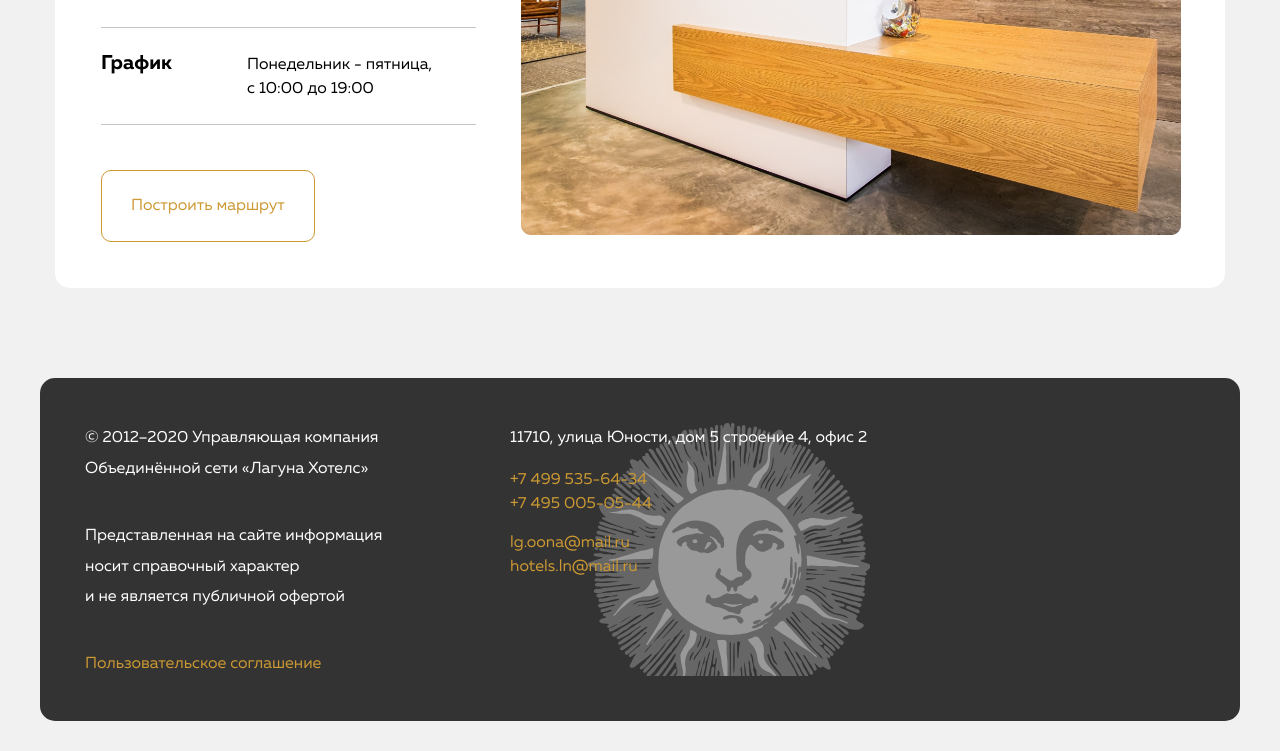
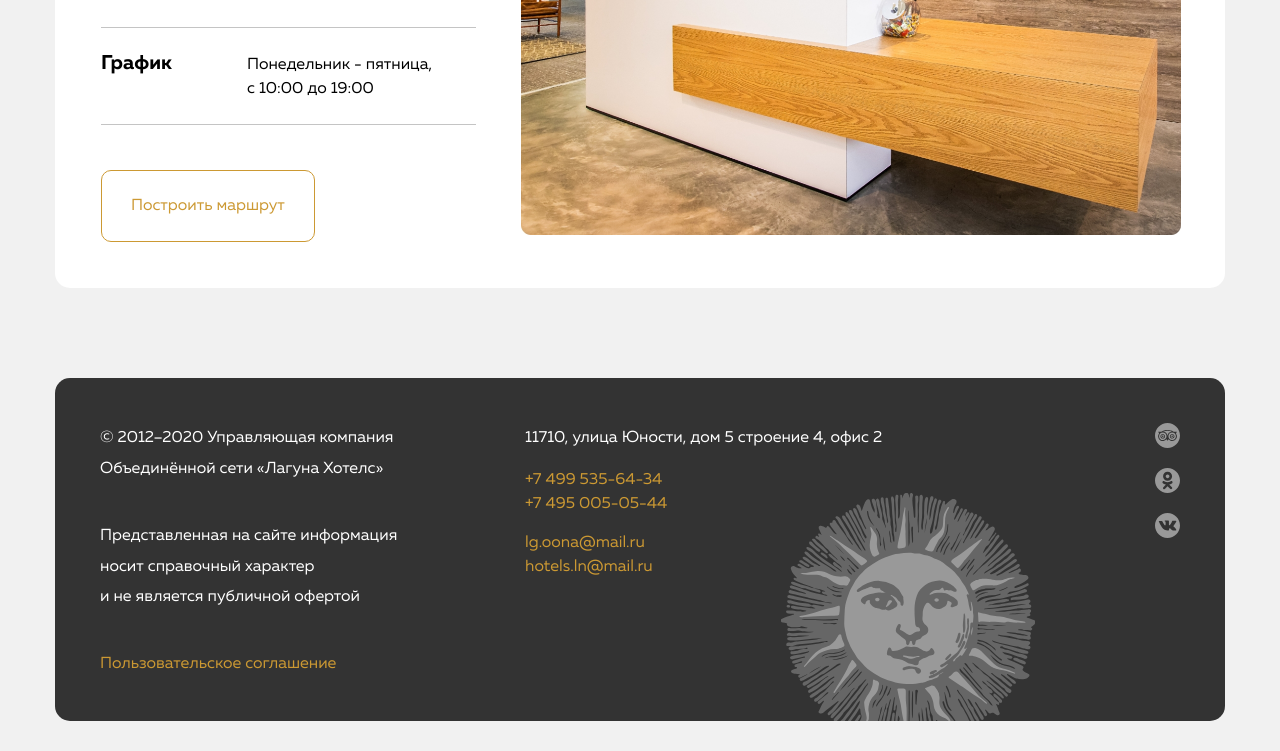
Before and after one commit to st7tech/Lagoona, a plain HTML site: page index.html in a window 1280 px wide. Shown: the part 5530-6281 px from the top of the page. Drawn offline with Linux system fonts and the light colour scheme; files whose address does not match are found by name.

Commit message:
style(ui): footer secction

```diff
--- a/css/style.css
+++ b/css/style.css
@@ -753,13 +753,13 @@ select {
 }
 
 .footer-container {
-  padding: 45px;
   background-color: #333333;
 
   border-radius: 15px;
 }
 
 .footer-left {
+  padding: 45px 0 45px 45px;
   flex-direction: column;
   margin-right: 125px;
 }
@@ -783,11 +783,14 @@ select {
 }
 
 .footer-right {
+  padding: 45px 150px 0 0;
+  margin-right: auto;
+
   flex-direction: column;
 
   background-image: url('/img/bc-footer.svg');
   background-repeat: no-repeat;
-  background-size: contain;
+  background-size: 254px 228px;
   background-position: right bottom;
 }
 
@@ -805,4 +808,31 @@ select {
   display: block;
 }
 
+.social-icons-list {
+  padding: 45px 45px 0 0;
+}
+.social-icons-item:not(:last-child) {
+  margin-bottom: 20px;
+}
+
+.social-icons-link {
+  display: block;
+  width: 25px;
+  height: 25px;
+
+  background-size: contain;
+  background-repeat: no-repeat;
+  background-position: center;
+}
+
+.social-icon-sova {
+  background-image: url('/img/sova.svg');
+}
+.social-icon-ok {
+  background-image: url("/img/ok.svg");
+}
+.social-icon-vk {
+  background-image: url('/img/vk.svg');
+}
+
 /* Footer start */
--- a/index.html
+++ b/index.html
@@ -596,7 +596,8 @@
     <!-- Footer start -->
 
     <footer class="footer">
-      <div class="container footer-container flex">
+      <div class="container">
+        <div class="footer-container flex">
           <div class="footer-left flex">
             <p class="footer-text-left">
               © 2012–2020 Управляющая компания Объединённой сети «Лагуна Хотелс»
@@ -614,19 +615,34 @@
               11710, улица Юности, дом 5 строение 4, офис 2
             </p>
             <p class="footer-text-right">
-            <a href="tel:+74995356434" class="footer-link">+7 499 535-64-34</a>
-            <a href="tel:+74950050544" class="footer-link">+7 495 005-05-44</a>
+              <a href="tel:+74995356434" class="footer-link"
+                >+7 499 535-64-34</a
+              >
+              <a href="tel:+74950050544" class="footer-link"
+                >+7 495 005-05-44</a
+              >
             </p>
             <p class="footer-text-right">
-            <a href="mailto:lg.oona@mail.ru" class="footer-link">lg.oona@mail.ru</a>
-            <a href="mailto:hotels.ln@mail.ru" class="footer-link">hotels.ln@mail.ru</a>
+              <a href="mailto:lg.oona@mail.ru" class="footer-link"
+                >lg.oona@mail.ru</a
+              >
+              <a href="mailto:hotels.ln@mail.ru" class="footer-link"
+                >hotels.ln@mail.ru</a
+              >
             </p>
           </div>
           <ul class="social-icons-list list-reset">
-          <li class="social-icons-item"></li>
-          <li class="social-icons-item"></li>
-          <li class="social-icons-item"></li>
+            <li class="social-icons-item">
+              <a href="#" class="social-icons-link social-icon-sova"></a>
+            </li>
+            <li class="social-icons-item">
+              <a href="#" class="social-icons-link social-icon-ok"></a>
+            </li>
+            <li class="social-icons-item">
+              <a href="#" class="social-icons-link social-icon-vk"></a>
+            </li>
           </ul>
+        </div>
       </div>
     </footer>
 
```
Lines whose indentation alone changed are shown as unchanged.
